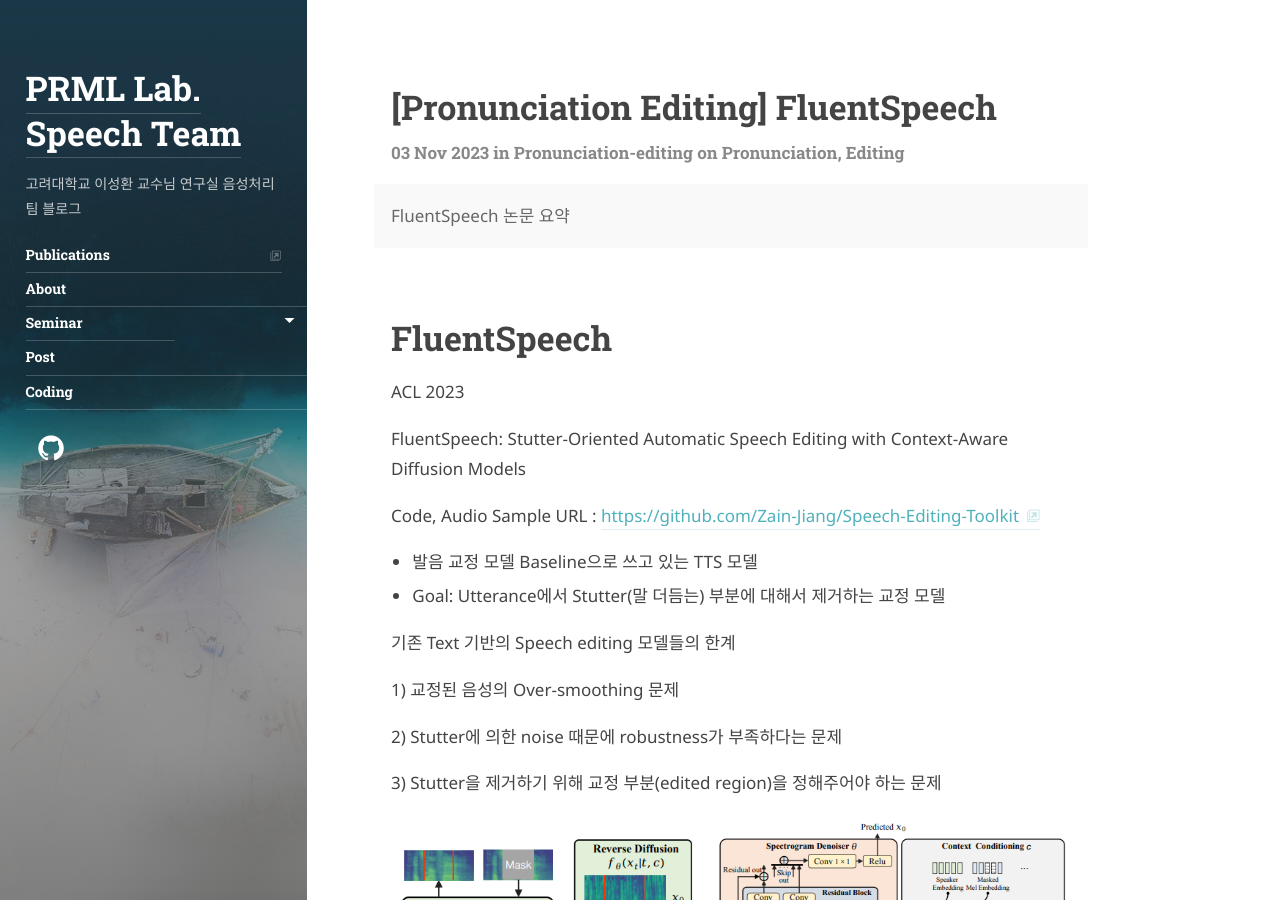
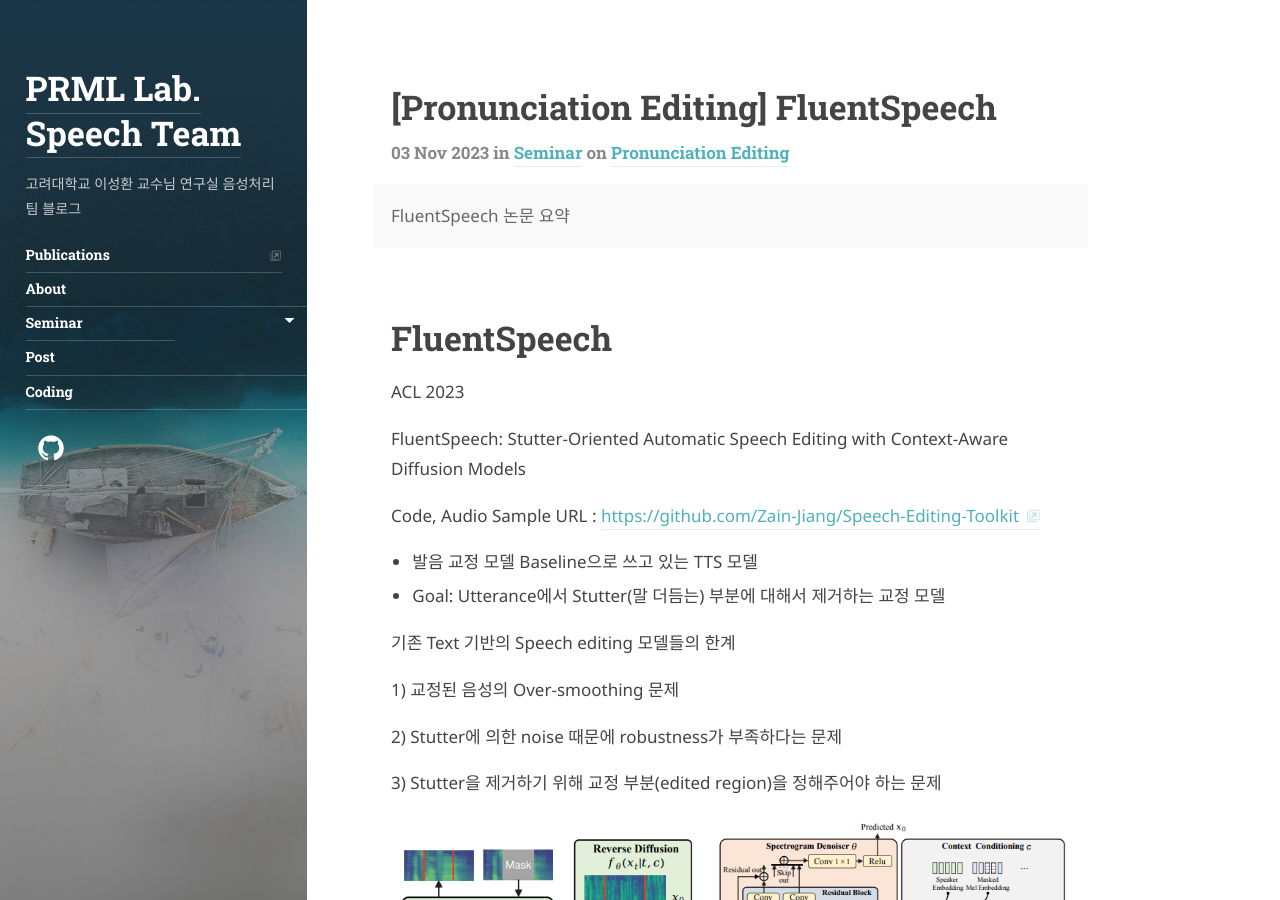
Before and after one commit to speech-team-korea/speech-team-korea.github.io, a Jekyll site: the page built from _posts/pronunciation-editing/2023-11-03-write-FluentSpeech.md, in a window 1280 px wide and 900 px high. Built offline with Jekyll 4.4.1, drawn with Linux system fonts in a browser that asks for light colours; some web fonts are replaced; comment, search, counter and statistics services are not loaded.

Commit message:
Update 2023-11-03-write-FluentSpeech.md

```diff
--- a/_posts/pronunciation-editing/2023-11-03-write-FluentSpeech.md
+++ b/_posts/pronunciation-editing/2023-11-03-write-FluentSpeech.md
@@ -3,8 +3,8 @@
 title: "[Pronunciation Editing] FluentSpeech"
 description: >
   FluentSpeech 논문 요약
-category: pronunciation-editing
-tags: Pronunciation Editing
+category: seminar
+tags: pronunciation-editing
 author: hw_bae
 comments: true
 ---
```
